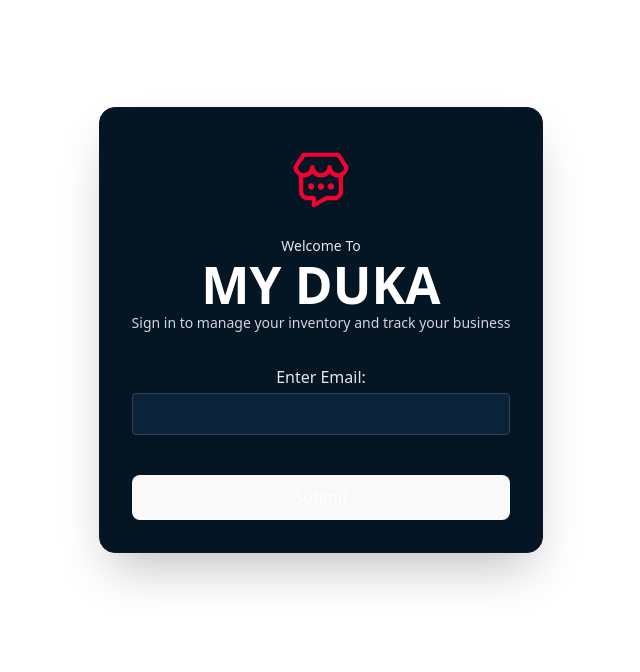
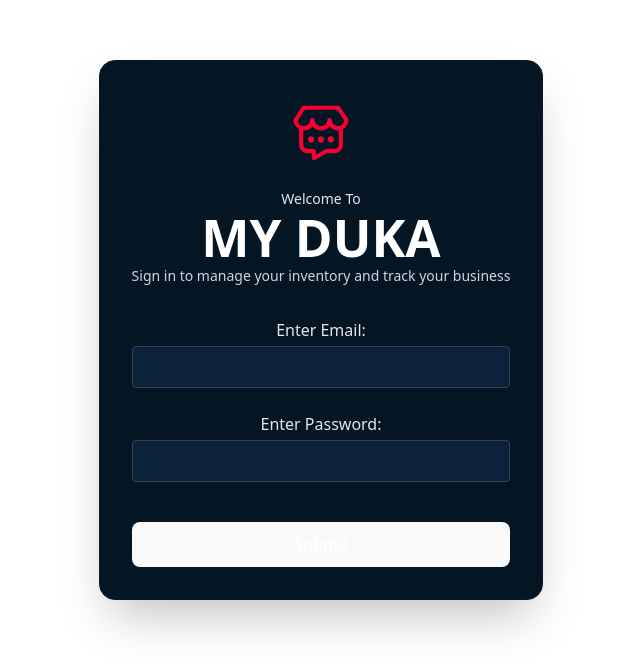
Before and after one commit to LegrandSir/MyDuka-group-5, a React (Vite) app in the folder client/: page / in a window 1280 px wide. Shown: the part 102-774 px from the top of the page, without its empty margins (319-959 px from the left). Built offline with nearby package versions, Linux system fonts and the light colour scheme.

Commit message:
Passoword Logic: On the login form ive added the logic to handle the password field

```diff
--- a/client/src/pages/Login.jsx
+++ b/client/src/pages/Login.jsx
@@ -1,8 +1,7 @@
 import { useEffect, useState } from "react";
 
 export default function Login() {
-
-    const [email, setEmail] = useState('');
+  const [email, setEmail] = useState("");
   // const [password, setPassword] = useState('');
   // Error state can be added here if error handling is needed
   const [submitting, setSubmitting] = useState(false);
@@ -18,9 +17,9 @@ export default function Login() {
 
   useEffect(() => {
     if (submitting) {
-            alert (`Form Submitted: ${email}`);
+      alert(`Form Submitted: ${email}`);
       setSubmitting(false);
-            setEmail('');
+      setEmail("");
     }
   }, [submitting, email]);
 
@@ -40,7 +39,9 @@ export default function Login() {
 
         <form onSubmit={handleSubmit} className="mt-8 space-y-6">
           <div>
-                        <label htmlFor="email" className="block text-gray-200 mb-1">Enter Email: </label>
+            <label htmlFor="email" className="block text-gray-200 mb-1">
+              Enter Email:{" "}
+            </label>
             <input
               type="email"
               id="email"
@@ -50,16 +51,29 @@ export default function Login() {
               required
             />
           </div>
+
+          <div>
+            <label htmlFor="password" className="block text-gray-200 mb-1">
+              Enter Password:{" "}
+            </label>
+            <input
+              type="password"
+              id="password"
+              // value={password} --- IGNORE ---
+              // onChange={(e) => setPassword(e.target.value)} --- IGNORE ---
+              className="w-full px-3 py-2 rounded border border-gray-700 bg-[#0a223a] text-white"
+              required
+            />
+          </div>
+
+
           <button
-                        type="submit"
-                        disabled={submitting}
-                        className="mt-4 w-full bg-blue-600 text-white py-2 rounded hover:bg-blue-700 transition"
-                    >
+            type="submit" disabled={submitting}
+            className="mt-4 w-full bg-blue-600 text-white py-2 rounded hover:bg-blue-700 transition">
             Submit
           </button>
         </form>
       </div>
     </div>
   );
-
 }
```
Lines whose indentation alone changed are shown as unchanged.
